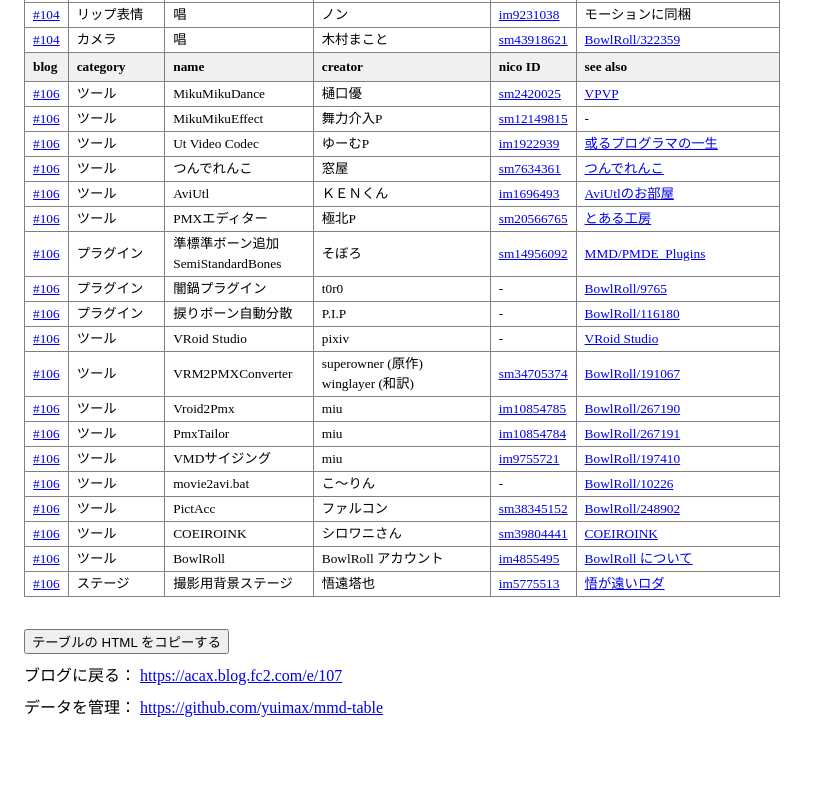
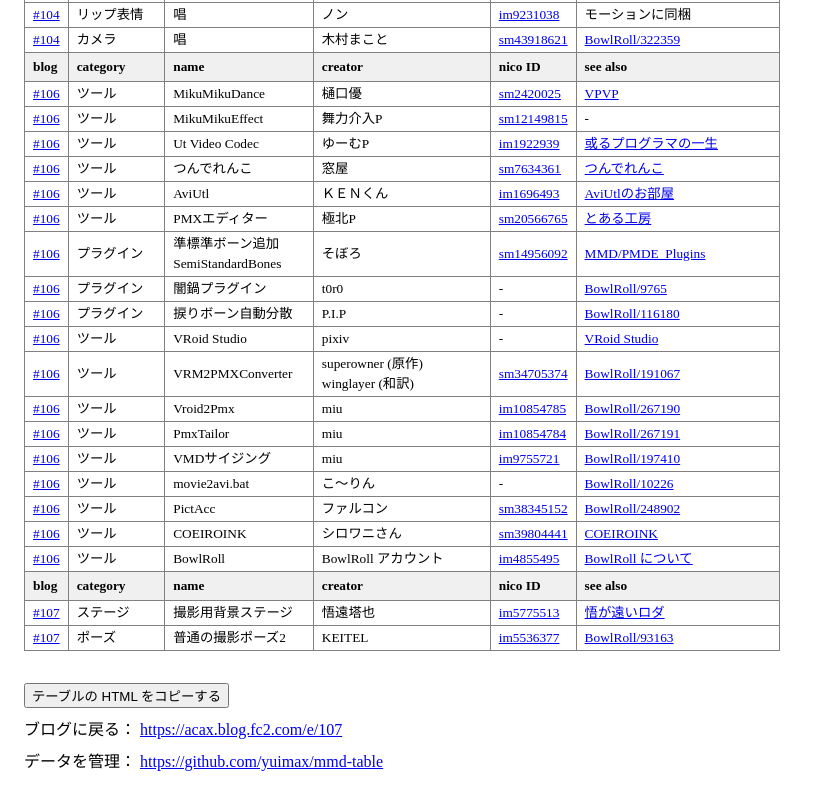
Before and after one commit to yuimax/mmd-table, a plain HTML site: page index.html in a window 1280 px wide. Shown: the part 1965-2775 px from the top of the page, without its empty margins (0-819 px from the left). Drawn offline with Linux system fonts and the light colour scheme.

Commit message:
commit 2025/10/06 09:00:19 (UST+9)

```diff
--- a/index.html
+++ b/index.html
@@ -54,6 +54,7 @@
 			'4': 'アクセサリ',
 			'5': 'エフェクト',
 			'6': '衣装',
+			'7': 'ポーズ',
 			'A': '楽曲',
 			'B': '振付',
 			'C': 'モーション',
--- a/mmdt.js
+++ b/mmdt.js
@@ -328,6 +328,13 @@ const db = {
       "creator": "Tovie",
       "nico": "-",
       "page": "booth/tovie/5844504"
+    },
+    "7.0001": {
+      "name": "普通の撮影ポーズ2",
+      "remark": "-",
+      "creator": "KEITEL",
+      "nico": "im5536377",
+      "page": "bowlroll/93163"
     },
     "A.0001": {
       "name": "唱",
@@ -670,8 +677,14 @@ const db = {
         "T.0014",
         "T.0015",
         "T.0013",
-        "T.0005",
-        "2.0007"
+        "T.0005"
+      ]
+    },
+    {
+      "product": 107,
+      "ids": [
+        "2.0007",
+        "7.0001"
       ]
     }
   ]
```
Also changed, not shown: 1 other file.
